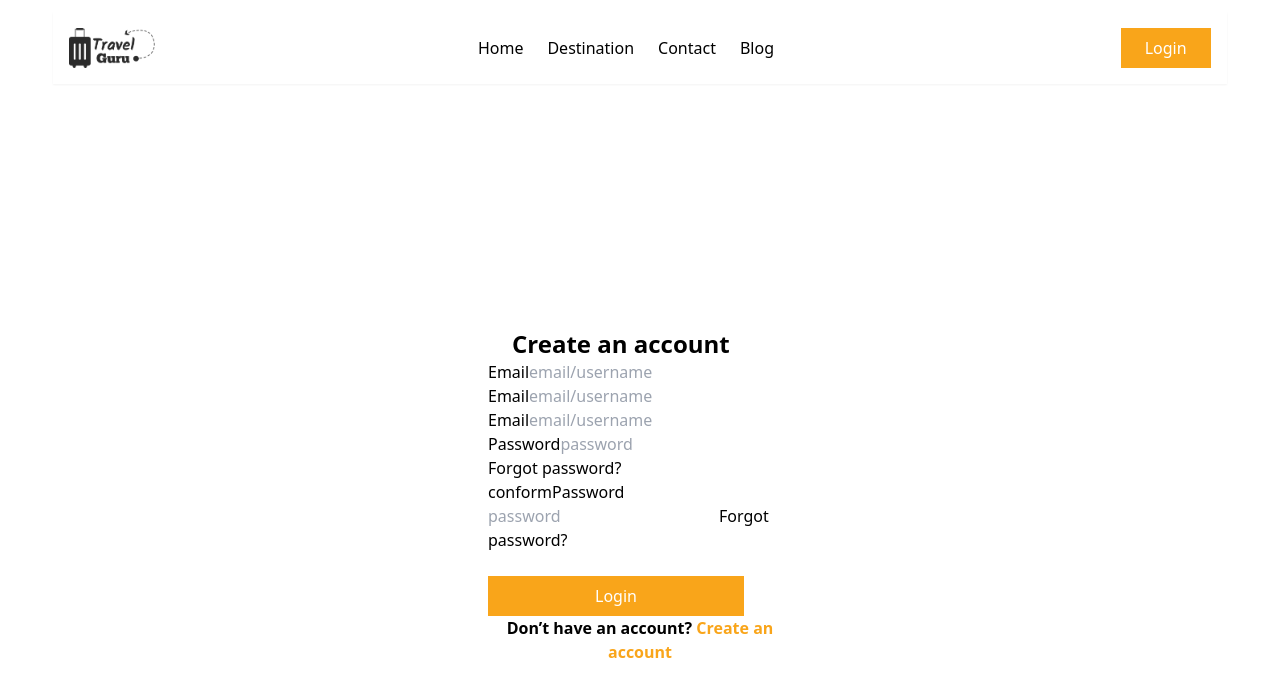
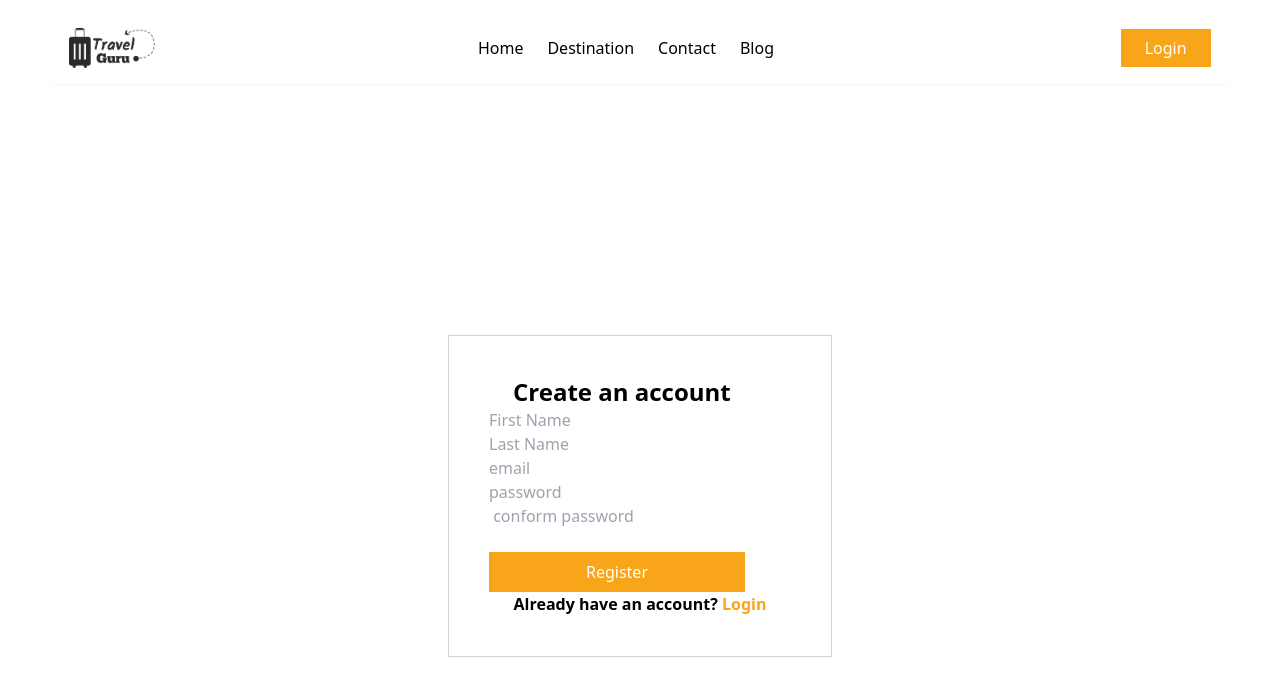
Before and after one commit to shahadot99999/traveling-hotel-booking-2025, a React (Vite) app: page /auth/register in a window 1280 px wide. Shown: the top 696 px of the page. Built offline with nearby package versions, Linux system fonts and the light colour scheme.

Commit message:
Login and Register are modify something

```diff
--- a/src/components/BookingNavbar.jsx
+++ b/src/components/BookingNavbar.jsx
@@ -28,9 +28,11 @@ const BookingNavbar = () => {
 
             {/* Login Button */}
             <div className="ml-6">
-                <button className=" bg-[#F9A51A] text-white py-2 px-6 rounded-none">
-                    Login
+                <button >
+                      <Link  to="/auth/login"  className=" bg-[#F9A51A] text-white py-2 px-6 rounded-none"> Login</Link>
                 </button>
+
+
             </div>
         </div>
     );
--- a/src/components/Navbar.jsx
+++ b/src/components/Navbar.jsx
@@ -38,7 +38,8 @@ const Navbar = () => {
             {/* Login Button */}
             <div className="ml-6">
                 <button className=" bg-[#F9A51A] text-white py-2 px-6 rounded-none">
-                    Login
+                   <Link to="/auth/login">Login </Link>
+
                 </button>
             </div>
         </div>
--- a/src/pages/Login.jsx
+++ b/src/pages/Login.jsx
@@ -5,7 +5,7 @@ const Login = () => {
     return (
         <div className="min-h-screen flex
         justify-center items-center">
-            <div className="card bg-base-100 w-full max-w-sm shrink-0 rounded-none p-10 ">
+            <div className="card bg-base-100 w-full max-w-sm shrink-0 rounded-none p-10 border border-gray-300 ">
 
                 <h2 className="text-2xl font-semibold ml-6">Login</h2>
                 <form className="card-body">
--- a/src/pages/Register.jsx
+++ b/src/pages/Register.jsx
@@ -4,7 +4,7 @@ const Register = () => {
     return (
         <div className="min-h-screen flex
                 justify-center items-center">
-            <div className="card bg-base-100 w-full max-w-sm shrink-0 rounded-none p-10 ">
+            <div className="card bg-base-100 w-full max-w-sm shrink-0 rounded-none p-10 border border-gray-300">
 
                 <h2 className="text-2xl font-semibold ml-6">Create an account</h2>
                 <form className="card-body">
@@ -12,57 +12,61 @@ const Register = () => {
                     {/* First Name */}
                     <div className="form-control">
                         <label className="label">
-                            <span className="label-text">Email</span>
+                            {/* <span className="label-text">First Name</span> */}
                         </label>
-                        <input type="email" placeholder="email/username" className="input input-bordered" required />
+                        <input type="text"
+                         placeholder="First Name"
+                         className="input input-bordered" required />
                     </div>
 
                     {/* Last Name */}
                     <div className="form-control">
-                        <label className="label">
-                            <span className="label-text">Email</span>
-                        </label>
-                        <input type="email" placeholder="email/username" className="input input-bordered" required />
+                        {/* <label className="label">
+                            <span className="label-text">Last Name</span>
+                        </label> */}
+                        <input type="last Name"
+                        placeholder="Last Name"
+                         className="input input-bordered" required />
                     </div>
 
                     {/* Email */}
                     <div className="form-control">
-                        <label className="label">
+                        {/* <label className="label">
                             <span className="label-text">Email</span>
-                        </label>
-                        <input type="email" placeholder="email/username" className="input input-bordered" required />
+                        </label> */}
+                        <input type="email" placeholder="email" className="input input-bordered" required />
                     </div>
 
                     {/* Password */}
                     <div className="form-control">
-                        <label className="label">
+                        {/* <label className="label">
                             <span className="label-text">Password</span>
-                        </label>
+                        </label> */}
                         <input type="password" placeholder="password" className="input input-bordered" required />
-                        <label className="label">
+                        {/* <label className="label">
                             <a href="#" className="label-text-alt link link-hover">Forgot password?</a>
-                        </label>
+                        </label> */}
                     </div>
 
                     {/*conform Password*/}
                      <div className="form-control">
-                        <label className="label">
-                            <span className="label-text"> conformPassword</span>
-                        </label>
-                        <input type="password" placeholder="password" className="input input-bordered" required />
-                        <label className="label">
+                        {/* <label className="label">
+                            <span className="label-text"> conform Password</span>
+                        </label> */}
+                        <input type="password" placeholder=" conform password" className="input input-bordered" required />
+                        {/* <label className="label">
                             <a href="#" className="label-text-alt link link-hover">Forgot password?</a>
-                        </label>
+                        </label> */}
                     </div>
 
 
                     <div className="form-control mt-6">
-                        <button className=" w-64 bg-[#F9A51A] text-white py-2 px-6 rounded-none">Login</button>
+                        <button className=" w-64 bg-[#F9A51A] text-white py-2 px-6 rounded-none">Register</button>
                     </div>
                 </form>
 
                 <p className="text-center font-semibold">
-                    Don’t have an account? <Link className="text-[#F9A51A]" to="/auth/register">Create an account</Link>
+                    Already have an account? <Link className="text-[#F9A51A]" to="/auth/login">Login</Link>
                 </p>
             </div>
         </div>
```
